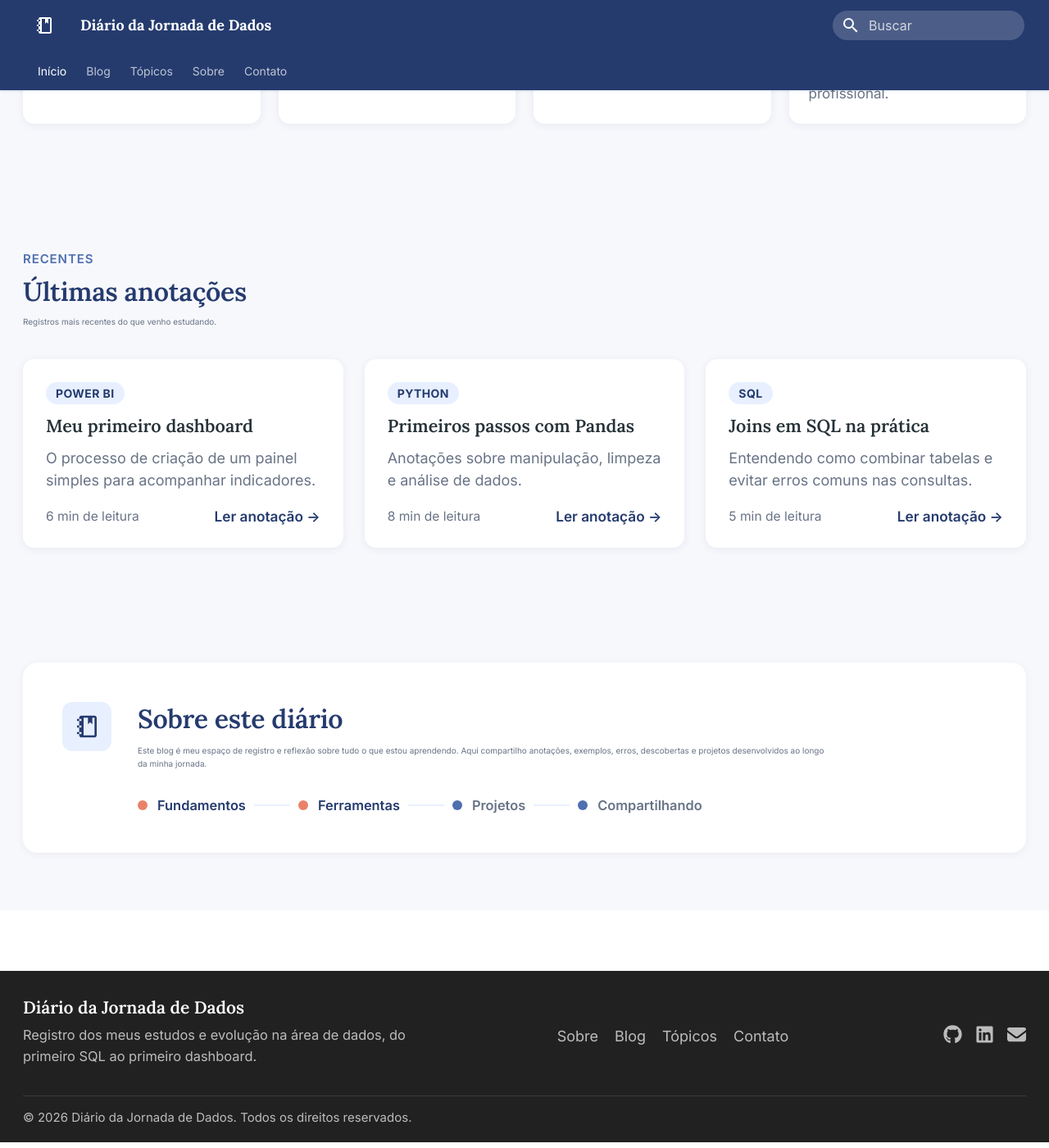
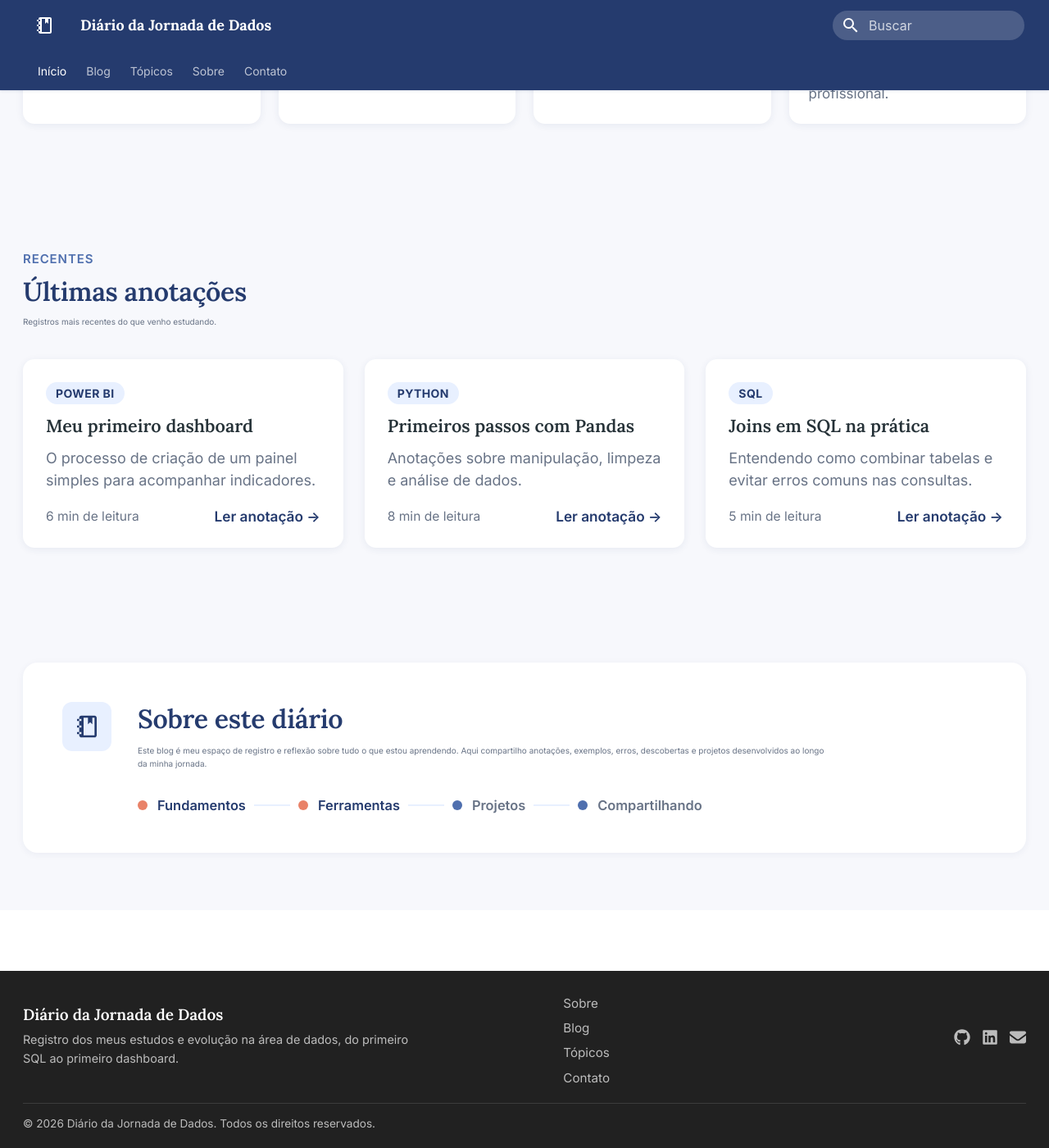
Before and after one commit to erica-luuz/diario-jornada-dados, an MkDocs documentation site: the page built from docs/index.md, in a window 1280 px wide and 1400 px high, scrolled down 1149 px. Shown: the whole window at 82% size. Built offline with MkDocs 1.6.1 and Material for MkDocs 9.7.7, drawn with Linux system fonts in a browser that asks for light colours.

Commit message:
Volta os links do rodape a empilhados, com texto menor
Reduz o tamanho da fonte de todos os textos do rodape (marca,
descricao, links e copyright) para compensar a altura extra de
voltar os links a ficarem empilhados em vez de em linha.

Co-Authored-By: Claude Sonnet 5 <noreply@anthropic.com>

```diff
--- a/docs/stylesheets/extra.css
+++ b/docs/stylesheets/extra.css
@@ -461,28 +461,27 @@ h1, h2, h3, h4,
 .diario-footer__title {
   font-family: "Lora", Georgia, serif;
   font-weight: 600;
-  font-size: 1.05rem;
+  font-size: 0.95rem;
   color: #FFFFFF;
 }
 
 .diario-footer__tagline {
   color: var(--md-footer-fg-color--light);
-  font-size: 0.82rem;
+  font-size: 0.72rem;
   margin-top: 0.2rem;
   max-width: 24rem;
 }
 
 .diario-footer__links {
   display: flex;
-  flex-direction: row;
-  flex-wrap: wrap;
-  gap: 1rem;
+  flex-direction: column;
+  gap: 0.3rem;
 }
 
 .diario-footer__links a {
   color: var(--md-footer-fg-color--light);
   text-decoration: none;
-  font-size: 0.9rem;
+  font-size: 0.76rem;
 }
 
 .diario-footer__links a:hover {
@@ -491,7 +490,7 @@ h1, h2, h3, h4,
 
 .diario-footer__social {
   display: flex;
-  gap: 0.8rem;
+  gap: 0.7rem;
 }
 
 .diario-footer__social a {
@@ -503,8 +502,8 @@ h1, h2, h3, h4,
 }
 
 .diario-footer__social svg {
-  width: 1.15rem;
-  height: 1.15rem;
+  width: 1rem;
+  height: 1rem;
   fill: currentColor;
 }
 
@@ -514,7 +513,7 @@ h1, h2, h3, h4,
   padding-top: 0.7rem;
   border-top: 1px solid rgba(255, 255, 255, 0.12);
   color: var(--md-footer-fg-color--light);
-  font-size: 0.75rem;
+  font-size: 0.68rem;
 }
 
 /* ---------- Responsivo ---------- */
```
